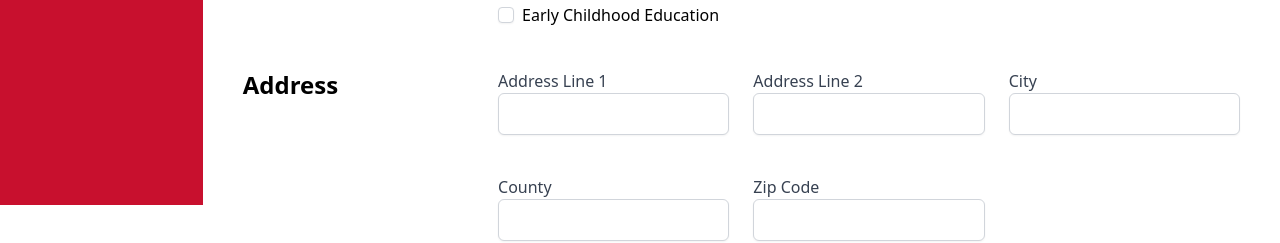
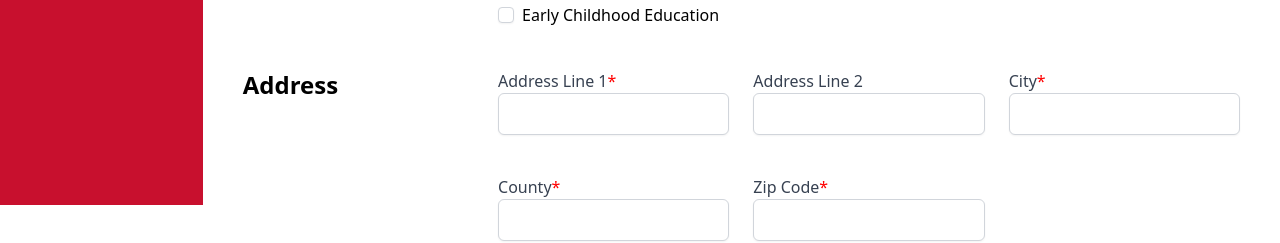
Before and after one commit to CIS-Fall-2022/project-cis_4339_project_42, a Vue app in the folder frontend/: page /eventDetails/1 in a window 1280 px wide. Shown: the part 595-838 px from the top of the page. Built offline with nearby package versions, Linux system fonts and the light colour scheme; no server answers.

Commit message:
I am Testing the * for eventDetails to show what is needed

```diff
--- a/frontend/src/components/eventDetails.vue
+++ b/frontend/src/components/eventDetails.vue
@@ -128,6 +128,7 @@
           <div class="flex flex-col">
             <label class="block">
               <span class="text-gray-700">Address Line 1</span>
+              <span style="color:#ff0000">*</span>
               <input
                 type="text"
                 class="w-full rounded-md border-gray-300 shadow-sm focus:border-indigo-300 focus:ring focus:ring-indigo-200 focus:ring-opacity-50"
@@ -152,6 +153,7 @@
           <div class="flex flex-col">
             <label class="block">
               <span class="text-gray-700">City</span>
+              <span style="color:#ff0000">*</span>
               <input
                 type="text"
                 class="w-full rounded-md border-gray-300 shadow-sm focus:border-indigo-300 focus:ring focus:ring-indigo-200 focus:ring-opacity-50"
@@ -165,6 +167,7 @@
           <div class="flex flex-col">
             <label class="block">
               <span class="text-gray-700">County</span>
+              <span style="color:#ff0000">*</span>
               <input
                 type="text"
                 class="w-full rounded-md border-gray-300 shadow-sm focus:border-indigo-300 focus:ring focus:ring-indigo-200 focus:ring-opacity-50"
@@ -177,6 +180,7 @@
           <div class="flex flex-col">
             <label class="block">
               <span class="text-gray-700">Zip Code</span>
+              <span style="color:#ff0000">*</span>
               <input
                 type="text"
                 class="w-full rounded-md border-gray-300 shadow-sm focus:border-indigo-300 focus:ring focus:ring-indigo-200 focus:ring-opacity-50"
```
